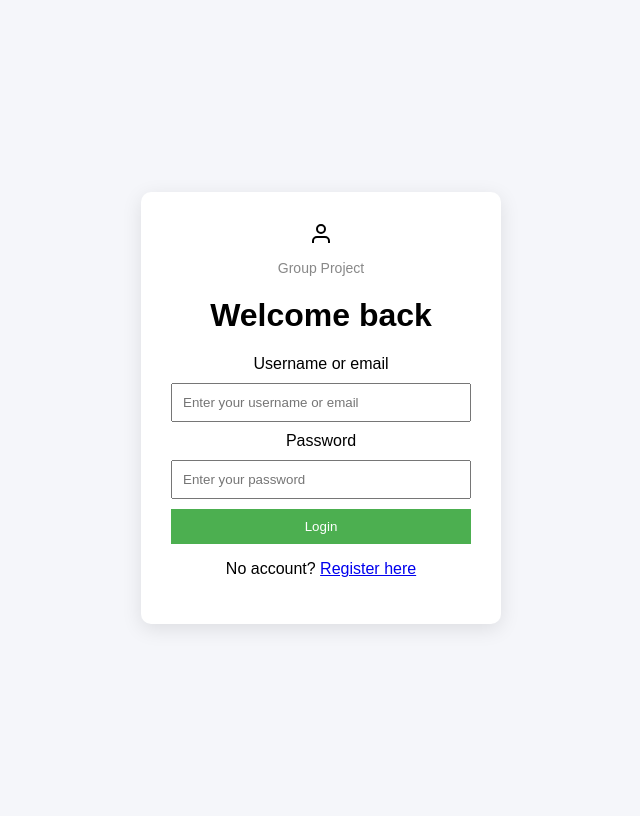
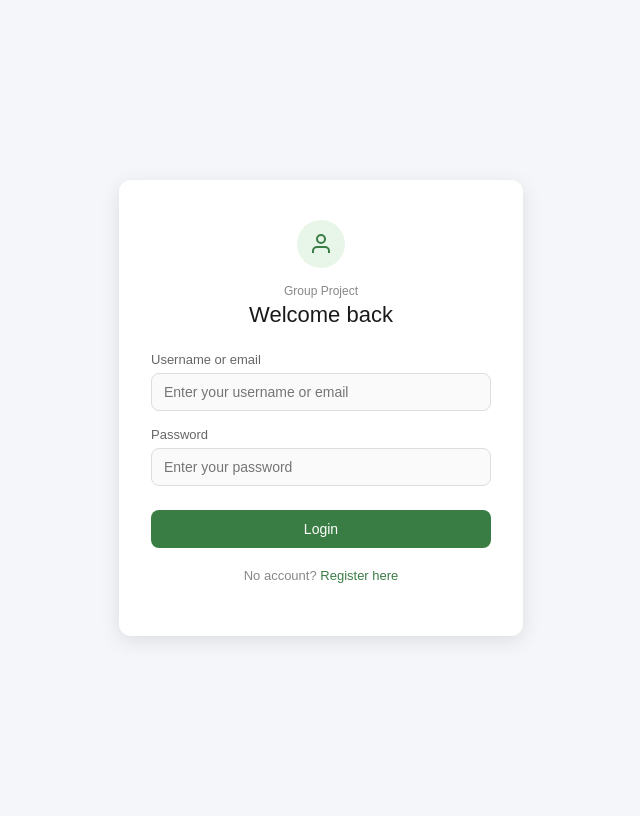
Before and after one commit to ElliotZhangzr/CITS5505_project_1, a Flask app: page /login in a window 1280 px wide. Shown: the whole page, without its empty margins (319-959 px from the left). Run offline with Flask 3, Linux system fonts and the light colour scheme; parts of the project's set-up code (start-up, migrations or seed data) failed here and were passed over.

Commit message:
Update style.css

```diff
--- a/static/style.css
+++ b/static/style.css
@@ -6,32 +6,90 @@ body {
     background: #f5f6fa;
     font-family: Arial;
 }
-
 .container {
     background: white;
-    padding: 30px;
-    border-radius: 10px;
+    padding: 2.5rem 2rem;
+    border-radius: 12px;
     box-shadow: 0 5px 20px rgba(0,0,0,0.1);
     text-align: center;
-    width: 300px;
+    width: 340px;
 }
-
+.avatar {
+    width: 48px;
+    height: 48px;
+    border-radius: 50%;
+    background: #e8f5e9;
+    color: #3a7d44;
+    display: flex;
+    align-items: center;
+    justify-content: center;
+    margin: 0 auto 1rem;
+}
+h1 {
+    font-size: 22px;
+    font-weight: 500;
+    margin: 0 0 1.5rem;
+    color: #1a1a1a;
+}
+.subtitle {
+    font-size: 12px;
+    color: #888;
+    margin: 0 0 4px;
+}
+label {
+    display: block;
+    text-align: left;
+    font-size: 13px;
+    color: #666;
+    margin-bottom: 6px;
+}
 input {
     width: 100%;
-    padding: 10px;
-    margin: 10px 0;
+    padding: 10px 12px;
+    margin-bottom: 1rem;
+    box-sizing: border-box;
+    border: 1px solid #ddd;
+    border-radius: 8px;
+    font-size: 14px;
+    background: #fafafa;
+    color: #1a1a1a;
+    outline: none;
 }
-
+input:focus {
+    border-color: #3a7d44;
+    background: white;
+}
 button {
     width: 100%;
-    padding: 10px;
-    background: #4CAF50;
+    padding: 11px;
+    background: #3a7d44;
     color: white;
     border: none;
+    border-radius: 8px;
+    font-size: 14px;
+    font-weight: 500;
+    cursor: pointer;
+    margin-top: 0.5rem;
 }
-
-.subtitle {
-    font-size: 14px;
+button:hover {
+    background: #2e6636;
+}
+.flash-msg {
+    background: #e8f5e9;
+    border: 1px solid #a5d6a7;
+    color: #2e7d32;
+    border-radius: 8px;
+    padding: 10px 12px;
+    font-size: 13px;
+    margin-bottom: 1.25rem;
+}
+a {
+    color: #3a7d44;
+    text-decoration: none;
+    font-weight: 500;
+}
+p {
+    font-size: 13px;
     color: #888;
-    margin-bottom: 10px;
+    margin-top: 1.25rem;
 }
```
